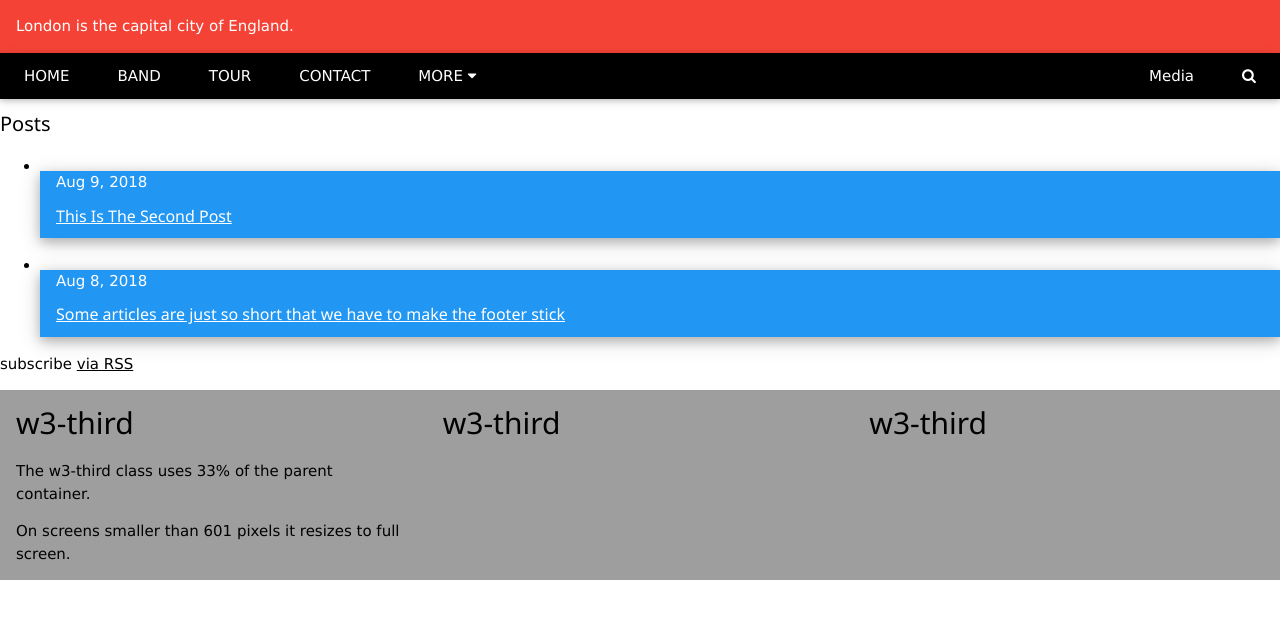
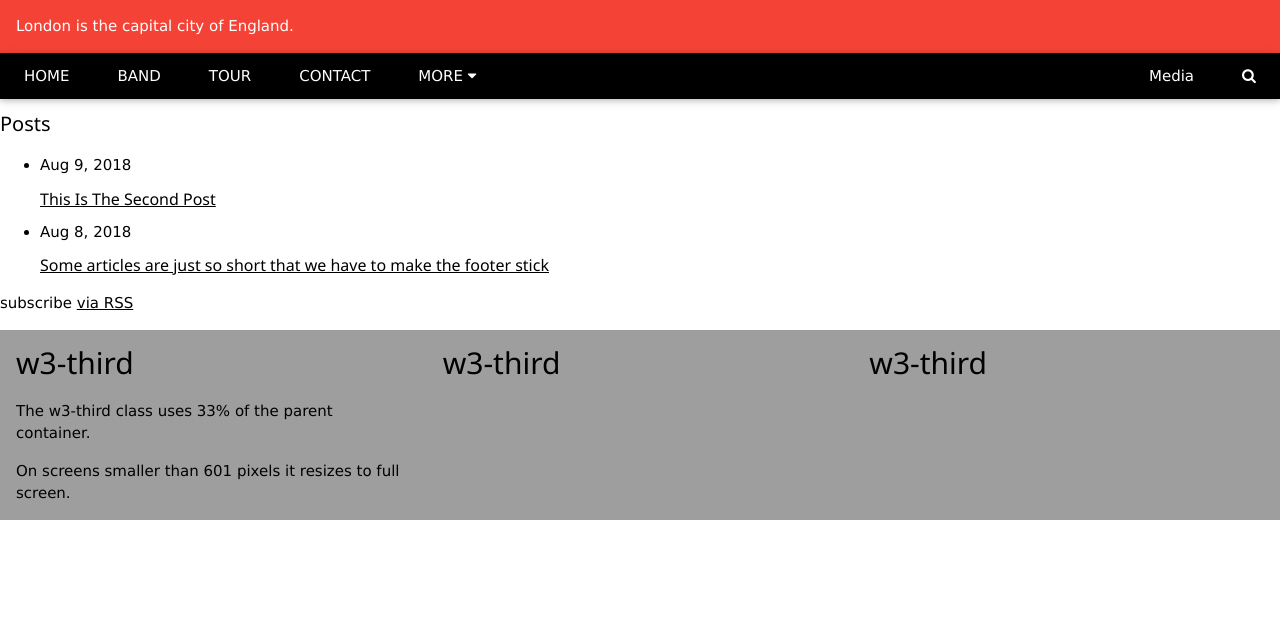
Before and after one commit to mrubyz/test, a Jekyll site: the page built from index.md, in a window 1280 px wide. Shown: the top 619 px of the page. Built offline with Jekyll 4.4.1, drawn with Linux system fonts in a browser that asks for light colours.

Commit message:
Update home.html

```diff
--- a/_layouts/home.html
+++ b/_layouts/home.html
@@ -9,7 +9,7 @@ layout: default
     <ul class="post-list">
       {%- for post in site.posts -%}
       <li>
-           <div class="w3-panel w3-blue w3-card-4">
+
         {%- assign date_format = site.minima.date_format | default: "%b %-d, %Y" -%}
         <span class="post-meta">{{ post.date | date: date_format }}</span>
         <h6>
@@ -20,7 +20,7 @@ layout: default
         {%- if site.show_excerpts -%}
           {{ post.excerpt }}
         {%- endif -%}
-          </div>
+
       </li>
       {%- endfor -%}
     </ul>
```
